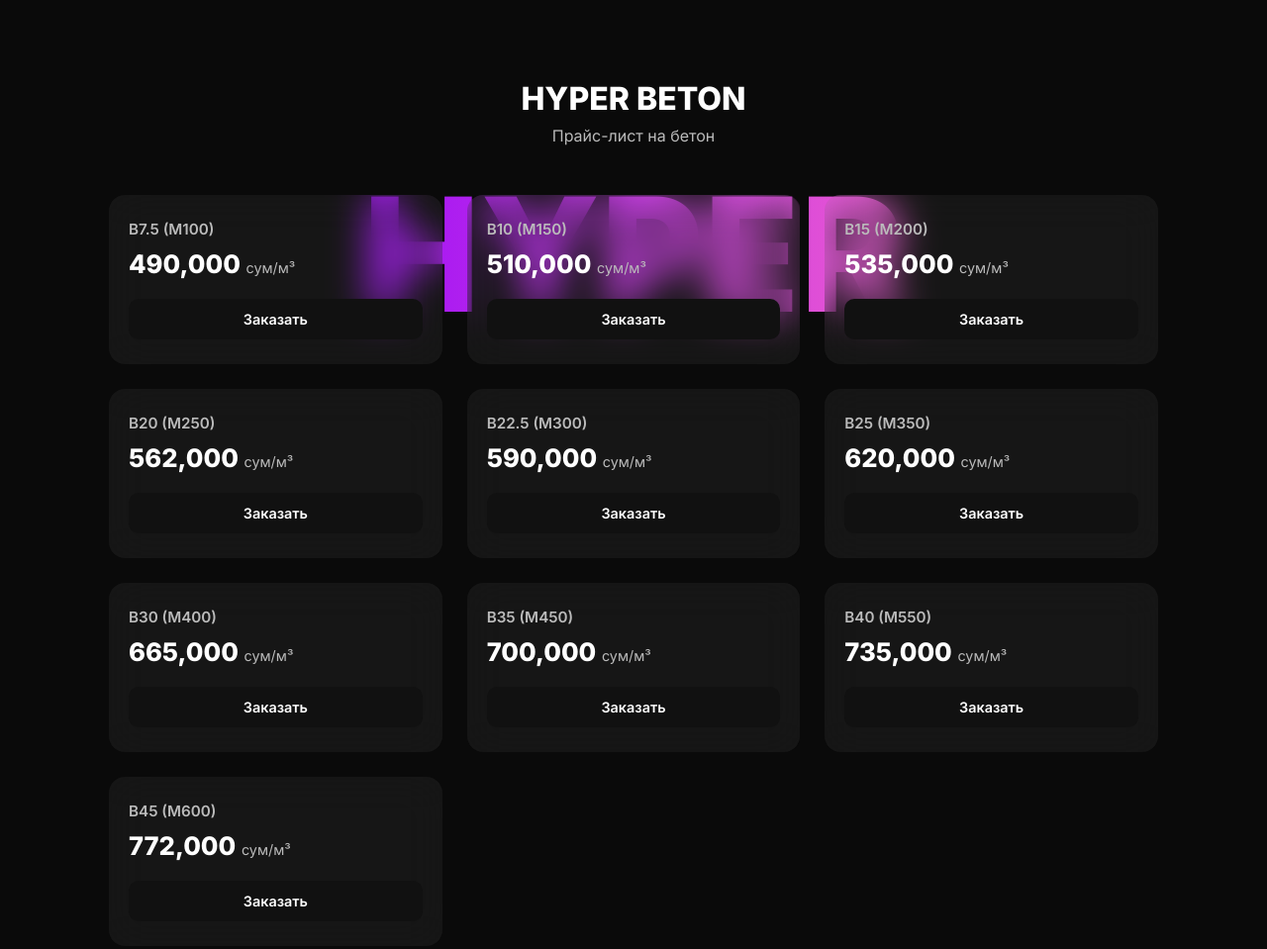
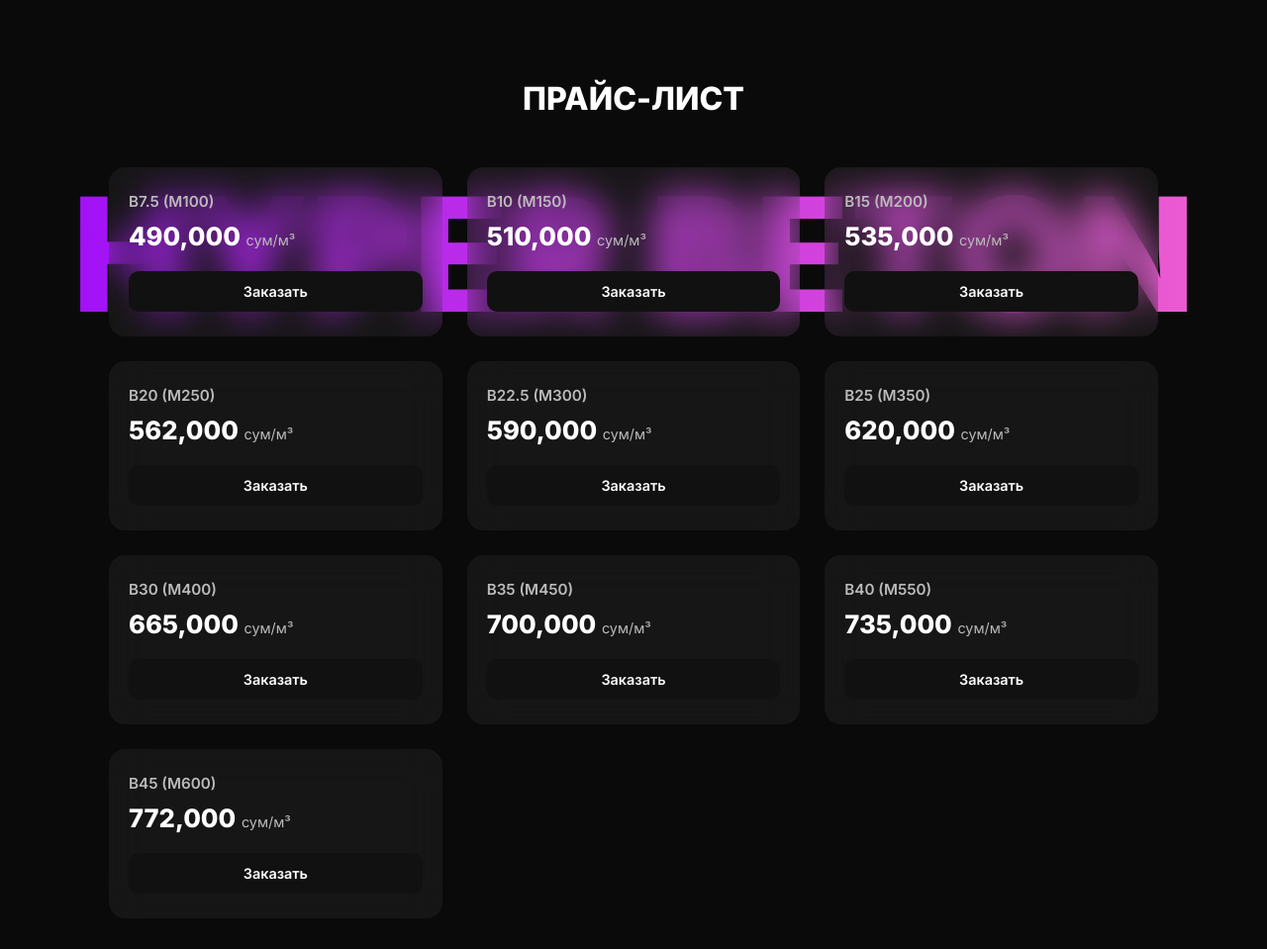
Before and after one commit to hyperbeton/price, a plain HTML site: page index.html in a window 1280 px wide. Shown: the top 959 px of the page at 99% size. Drawn offline with Linux system fonts and the light colour scheme.

Commit message:
Add files via upload

```diff
--- a/index.html
+++ b/index.html
@@ -8,12 +8,12 @@
 </head>
 <body>
   <!-- Фоновый текст -->
-  <div class="background-text">HYPER</div>
+  <div class="background-text">HYPER BETON</div>
 
   <div class="container">
     <header class="header">
-      <h1>HYPER BETON</h1>
-      <p>Прайс-лист на бетон</p>
+      <h1>ПРАЙС-ЛИСТ</h1>
+
     </header>
 
     <!-- Сетка цен -->
```
